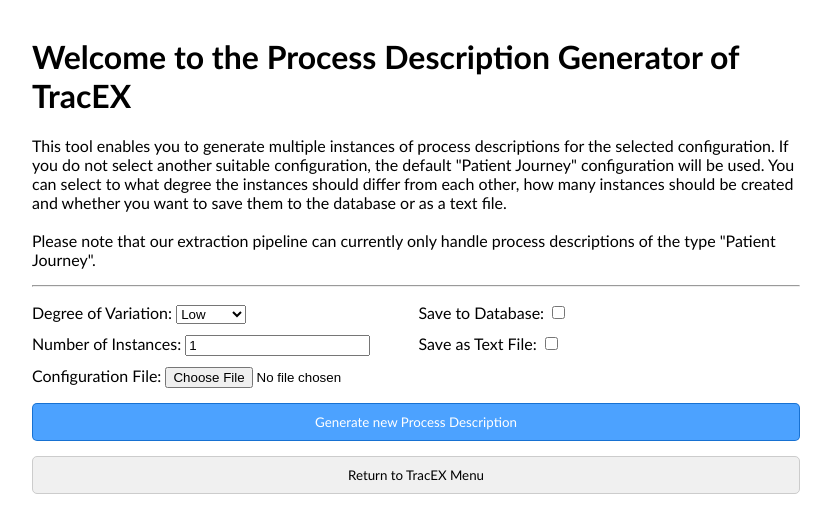
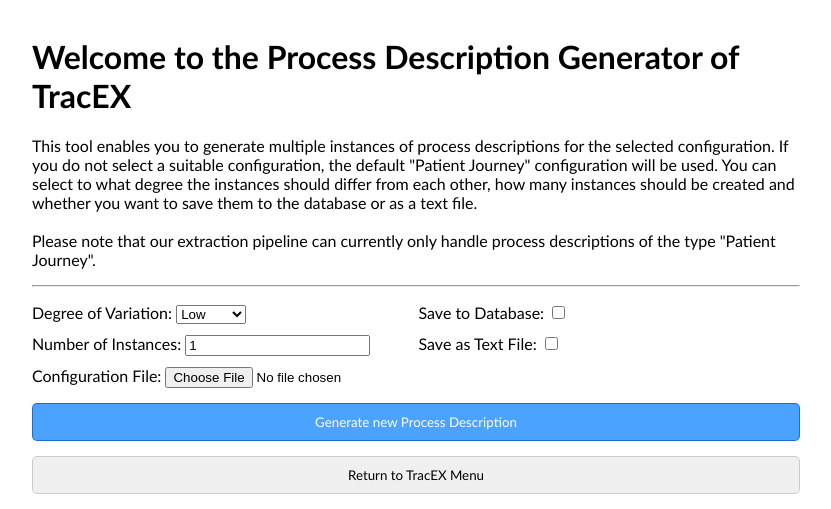
Before and after one commit to bptlab/TracEX, a Django app: page /patient_journey_generator/ in a window 1280 px wide. Shown: the part 240-749 px from the top of the page, without its empty margins (224-1055 px from the left). Run offline with Django 4.2, Linux system fonts and the light colour scheme; parts of the project's set-up code (start-up, migrations or seed data) failed here and were passed over.

Commit message:
rename labels and push database with evaluation results

```diff
--- a/tracex_project/patient_journey_generator/templates/journey_generator_overview.html
+++ b/tracex_project/patient_journey_generator/templates/journey_generator_overview.html
@@ -34,7 +34,7 @@ Also provides two buttons:
     <img src="{% static '/tracex/img/patient_journey_generator_logo.png' %}" alt="Patient Journey Generator Logo" class="patient_journey_generator_logo">
     <h1>Welcome to the Process Description Generator of TracEX</h1>
     <p>This tool enables you to generate multiple instances of process descriptions for the selected configuration.
-        If you do not select another suitable configuration, the default "Patient Journey" configuration will be used.
+        If you do not select a suitable configuration, the default "Patient Journey" configuration will be used.
         You can select to what degree the instances should differ from each other, how many instances should be created and whether you want to save them to the database or as a text file.
         <br><br>
         Please note that our extraction pipeline can currently only handle process descriptions of the type "Patient Journey".
--- a/tracex_project/tracex/templates/landing_page.html
+++ b/tracex_project/tracex/templates/landing_page.html
@@ -31,7 +31,7 @@ The page also contains four buttons:
             <div class="item patient_journey_generator item-container">
                 <a href="{% url 'journey_generator_overview' %}" class="landing_page_container item_link">
                     <img src="{% static '/tracex/img/patient_journey_generator_logo.png' %}" alt="Patient Journey Generator Logo" class="patient_journey_generator_logo">
-                    <span class="item_text">Patient Journey Generator</span>
+                    <span class="item_text">Process Description Generator</span>
                 </a>
             </div>
             <div class="item extraction item-container">
```
Also changed, not shown: tracex_project/db.sqlite3.
